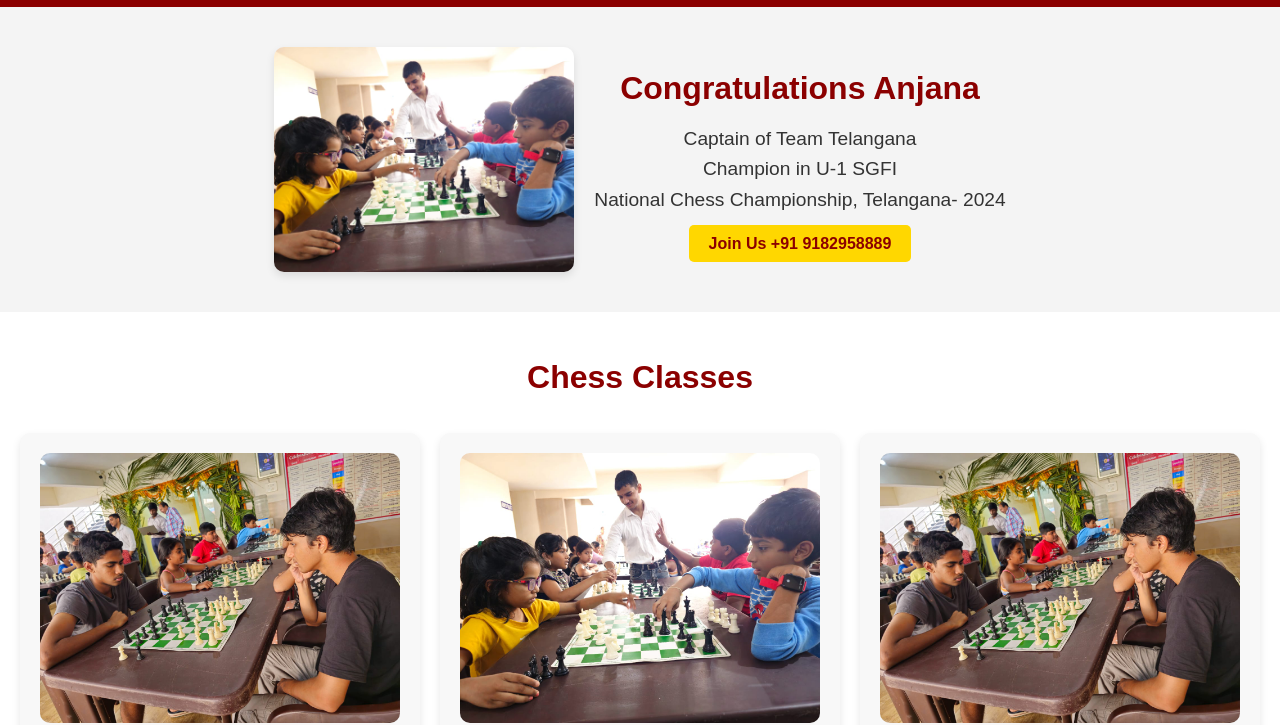
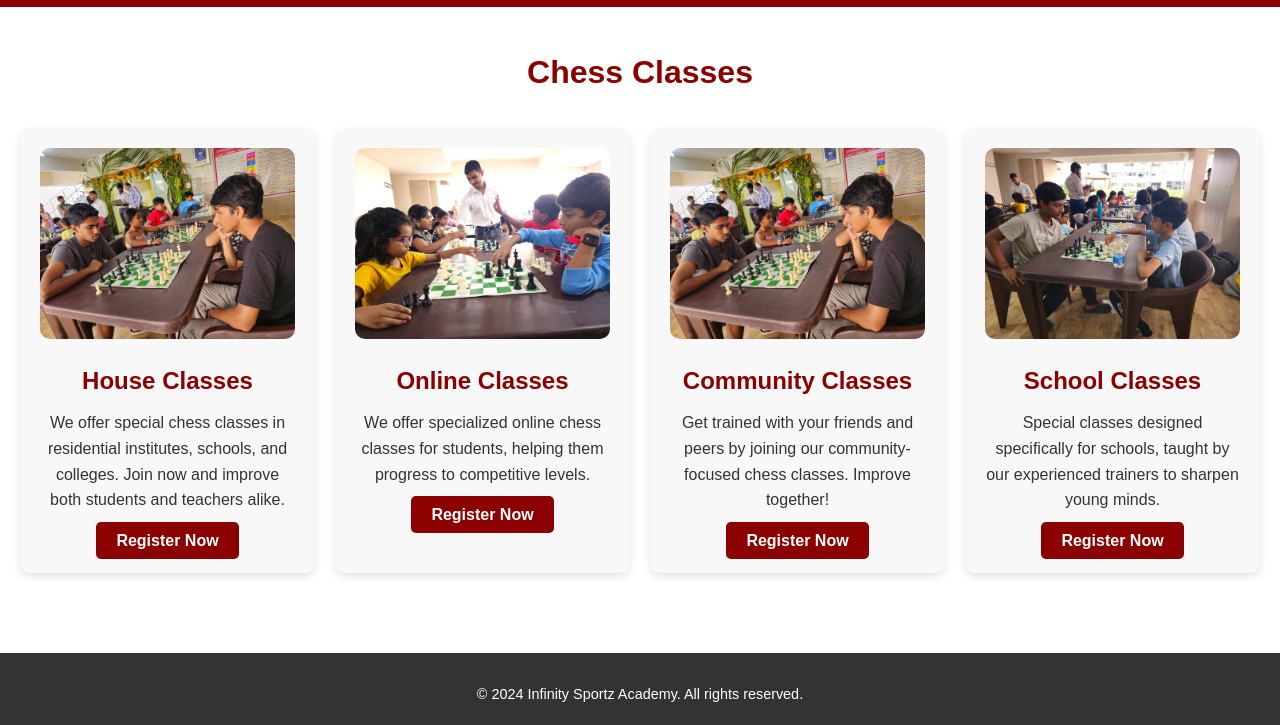
Before and after one commit to infinitysportzacademy/infinitysportzacademy, a plain HTML site: page chess.html in a window 1280 px wide. Shown: the part 93-818 px from the top of the page. Drawn offline with Linux system fonts and the light colour scheme.

Commit message:
chess-pge-final-commit

```diff
--- a/chess.html
+++ b/chess.html
@@ -14,23 +14,11 @@
             <ul class="nav-menu" id="dynamicNavMenu"></ul>
         </nav>
     </header>
-
-    <section class="hero">
-        <div class="hero-content">
-            <img src="image2.jpeg" alt="Anushka Kutwal" class="hero-image">
-            <div class="hero-text">
-                <h2>Congratulations Anjana</h2>
-                <p>Captain of Team Telangana<br>Champion in U-1 SGFI<br>National Chess Championship, Telangana- 2024</p>
-                <a href="tel:+911234567890" class="cta-button">Join Us +91 9182958889</a>
-            </div>
-        </div>
-    </section>
-
     <section id="chess-classes" class="chess-classes">
         <h2>Chess Classes</h2>
         <div class="chess-grid">
             <div class="chess-item">
-                <img src="image1.jpeg" alt="House Classes">
+                <img src="image1.jpeg" alt="Home Classes">
                 <h3>House Classes</h3>
                 <p>We offer special chess classes in residential institutes, schools, and colleges. Join now and improve both students and teachers alike.</p>
                 <a href="registrationform.html" class="register-button">Register Now</a>
@@ -47,6 +35,12 @@
                 <p>Get trained with your friends and peers by joining our community-focused chess classes. Improve together!</p>
                 <a href="registrationform.html" class="register-button">Register Now</a>
             </div>
+            <div class="chess-item">
+                <img src="image5.jpeg" alt="School Classes">
+                <h3>School Classes</h3>
+                <p>Special classes designed specifically for schools, taught by our experienced trainers to sharpen young minds.</p>
+                <a href="registrationform.html" class="register-button">Register Now</a>
+            </div>
         </div>
     </section>
 
```
